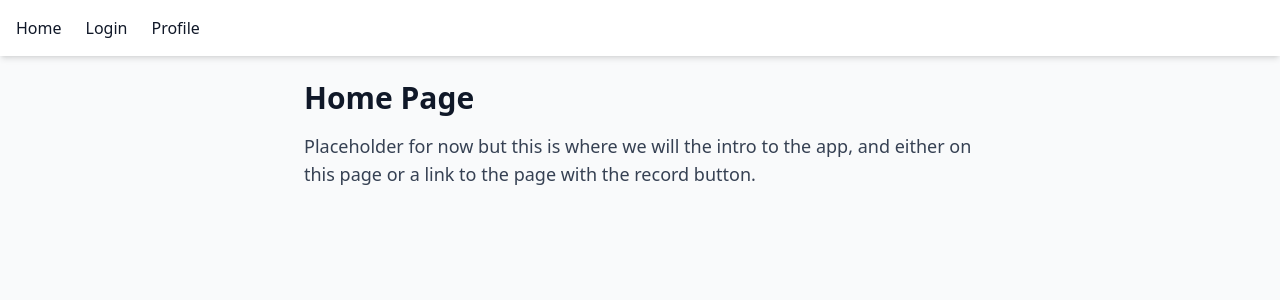
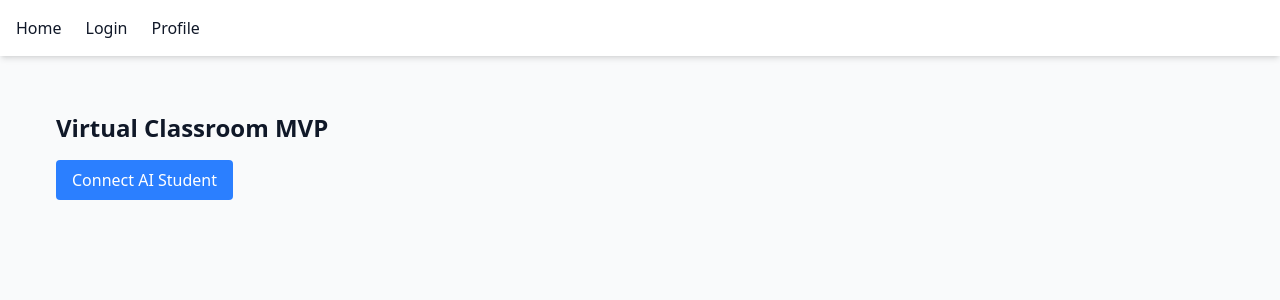
Before and after one commit to CSC4790-Fall2025-Org/senior-project-virtual-classroom, a Next.js app: page / in a window 1280 px wide. Shown: the top 300 px of the page. Built offline with nearby package versions, Linux system fonts and the light colour scheme.

Commit message:
Added code to connect to GPT API

```diff
--- /dev/null
+++ b/src/app/api/session/route.ts
@@ -0,0 +1,20 @@
+import { NextResponse } from "next/server";
+
+export async function GET() {
+  const resp = await fetch("https://api.openai.com/v1/realtime/client_secrets", {
+    method: "POST",
+    headers: {
+      Authorization: `Bearer ${process.env.OPENAI_API_KEY}`,
+      "Content-Type": "application/json",
+    },
+    body: JSON.stringify({
+      session: {
+        type: "realtime",
+        model: "gpt-realtime",
+      },
+    }),
+  });
+
+  const data = await resp.json();
+  return NextResponse.json(data);
+}
--- a/src/app/page.tsx
+++ b/src/app/page.tsx
@@ -1,11 +1,64 @@
+"use client";
+
+import { useState } from "react";
+import { RealtimeAgent, RealtimeSession } from "@openai/agents-realtime";
+
 export default function Home() {
-return (
-    <div className="max-w-2xl mx-auto">
-      <h1 className="text-3xl font-bold mb-4">Home Page</h1>
-      <p className="text-lg text-gray-700">
-        Placeholder for now but this is where we will the intro to the app, and either on this page or a link to the
-        page with the record button.
-      </p>
-    </div>
-  )
+  const [connected, setConnected] = useState(false);
+
+  async function connectAgent() {
+    try {
+      // 1️⃣ Get ephemeral key from backend
+      const res = await fetch("/api/session");
+      const data = await res.json();
+      const ek = data.value;
+
+      if (!ek) {
+        alert("No ephemeral key returned!");
+        return;
+      }
+
+      // 2️⃣ Create AI student agent
+      const agent = new RealtimeAgent({
+        name: "AI Student",
+        instructions:
+          "You are a curious student in a classroom. Respond naturally to the teacher.",
+      });
+
+      // 3️⃣ Create session
+      const session = new RealtimeSession(agent, {
+        model: "gpt-realtime",
+      });
+
+      await session.connect({ apiKey: ek });
+
+(await session.connect({ apiKey: ek }));
+
+// Cast session to any for flexible event handling
+(session as any).on("session.created", (event: any) => {
+  console.log("✅ Realtime session created:", event);
+});
+
+(session as any).on("response", (event: any) => {
+  console.log("🤖 AI response event:", event);
+});
+
+
+    } catch (err) {
+      console.error("Error connecting voice agent:", err);
+    }
+  }
+
+  return (
+    <main className="p-8">
+      <h1 className="text-2xl font-bold mb-4">Virtual Classroom MVP</h1>
+
+      <button
+        onClick={connectAgent}
+        className="px-4 py-2 bg-blue-500 text-white rounded"
+      >
+        {connected ? "Connected ✅" : "Connect AI Student"}
+      </button>
+    </main>
+  );
 }
```
Also changed, not shown: package.json (+12 -6 lines), 1 other file (tests, documents, lock files or other folders).
